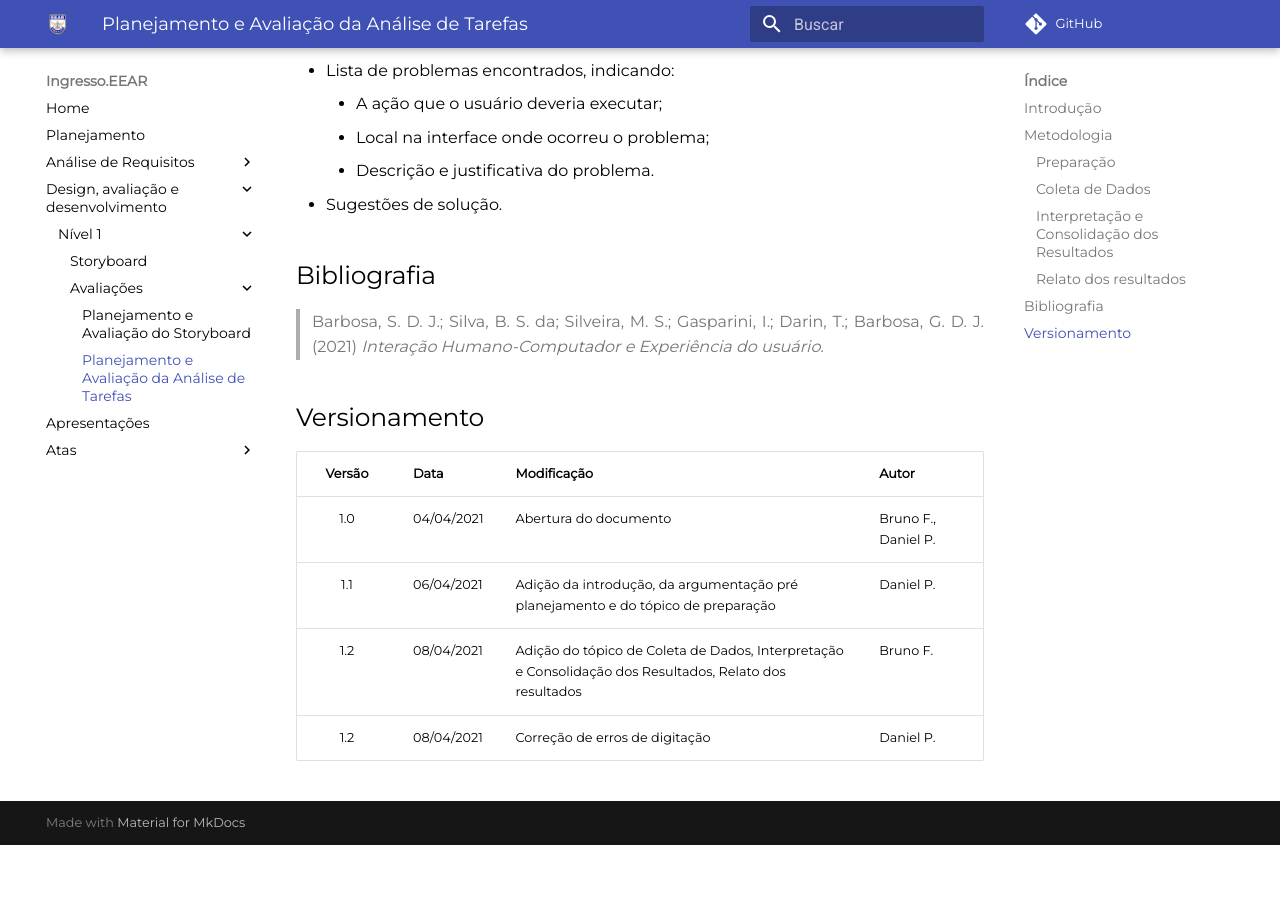
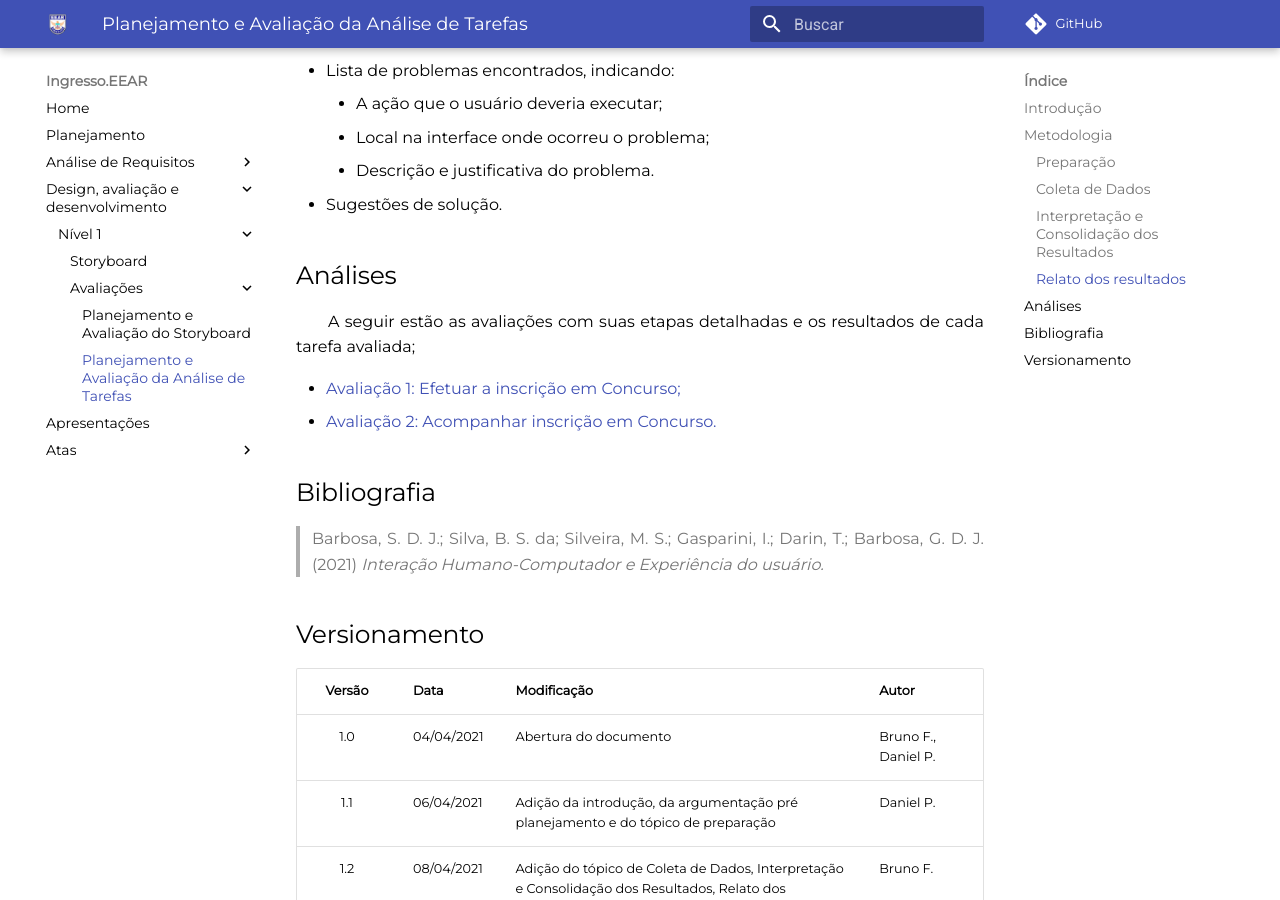
Before and after one commit to CarlosZoft/2020.2-Ingresso.eear, an MkDocs documentation site: the page built from docs/design-ava-dese/nivel-1/avaliacoes/plan-ava-ana-tarefas.md, in a window 1280 px wide and 900 px high, scrolled down 2342 px. Built offline with MkDocs 1.6.1 and Material for MkDocs 9.7.7, drawn with Linux system fonts in a browser that asks for light colours; comment, search, counter and statistics services are not loaded; before the commit the page ends 3187 px from its top, so only the background shows below that.

Commit message:
(#36) Adicionando os links para os docs das avaliaçẽos.

```diff
--- a/docs/design-ava-dese/nivel-1/avaliacoes/plan-ava-ana-tarefas.md
+++ b/docs/design-ava-dese/nivel-1/avaliacoes/plan-ava-ana-tarefas.md
@@ -57,9 +57,12 @@ tarefa;
     - Descrição e justificativa do problema.
 - Sugestões de solução.
 
-<!-- ## Análises -->
+## Análises
+&emsp;&emsp;A seguir estão as avaliações com suas etapas detalhadas e os resultados de cada tarefa avaliada;
 
-<!-- ## Relatório dos Resultados -->
+- [Avaliação 1: Efetuar a inscrição em Concurso;](avaliacao-efetua.md)
+- [Avaliação 2: Acompanhar inscrição em Concurso.](avaliacao-acompanha.md)
+
 ## Bibliografia
 > Barbosa, S. D. J.; Silva, B. S. da; Silveira, M. S.; Gasparini, I.; Darin, T.; Barbosa, G. D. J. (2021) *Interação Humano-Computador e Experiência do usuário.*
 ## Versionamento
```
